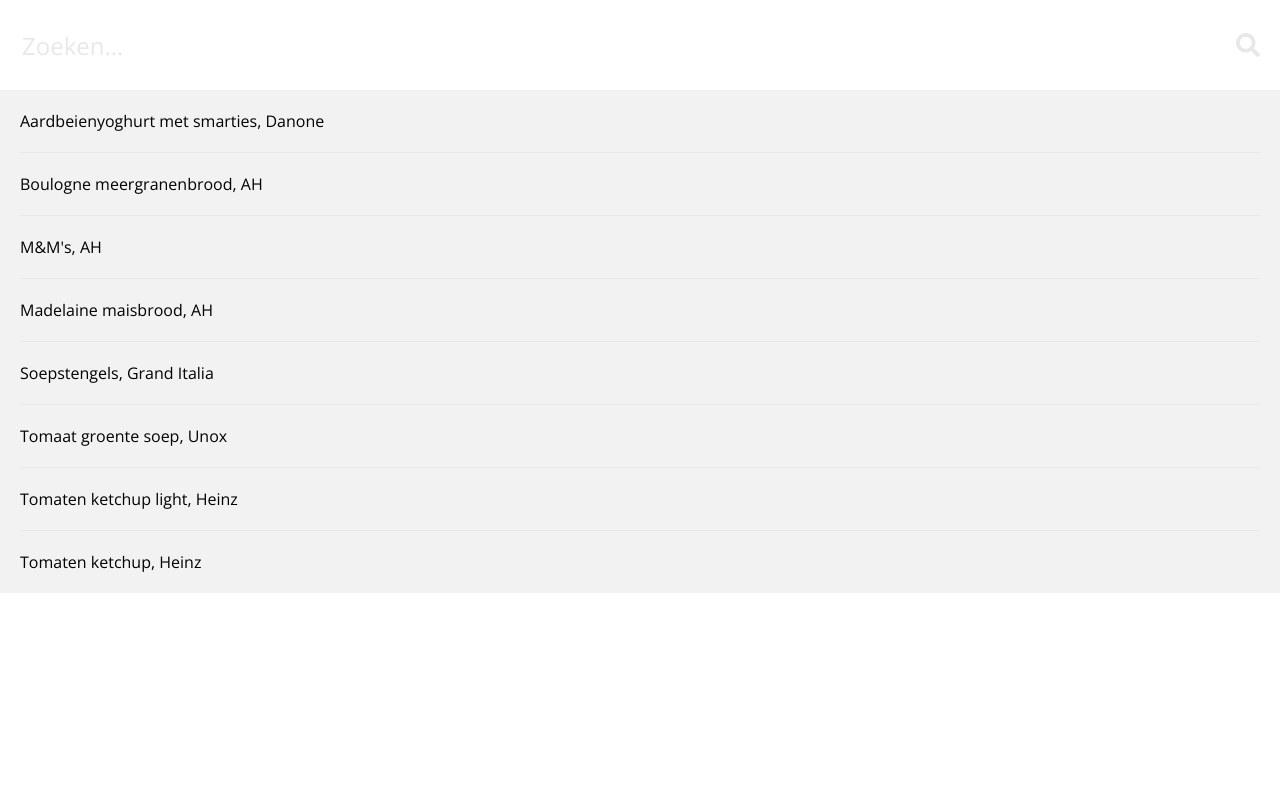
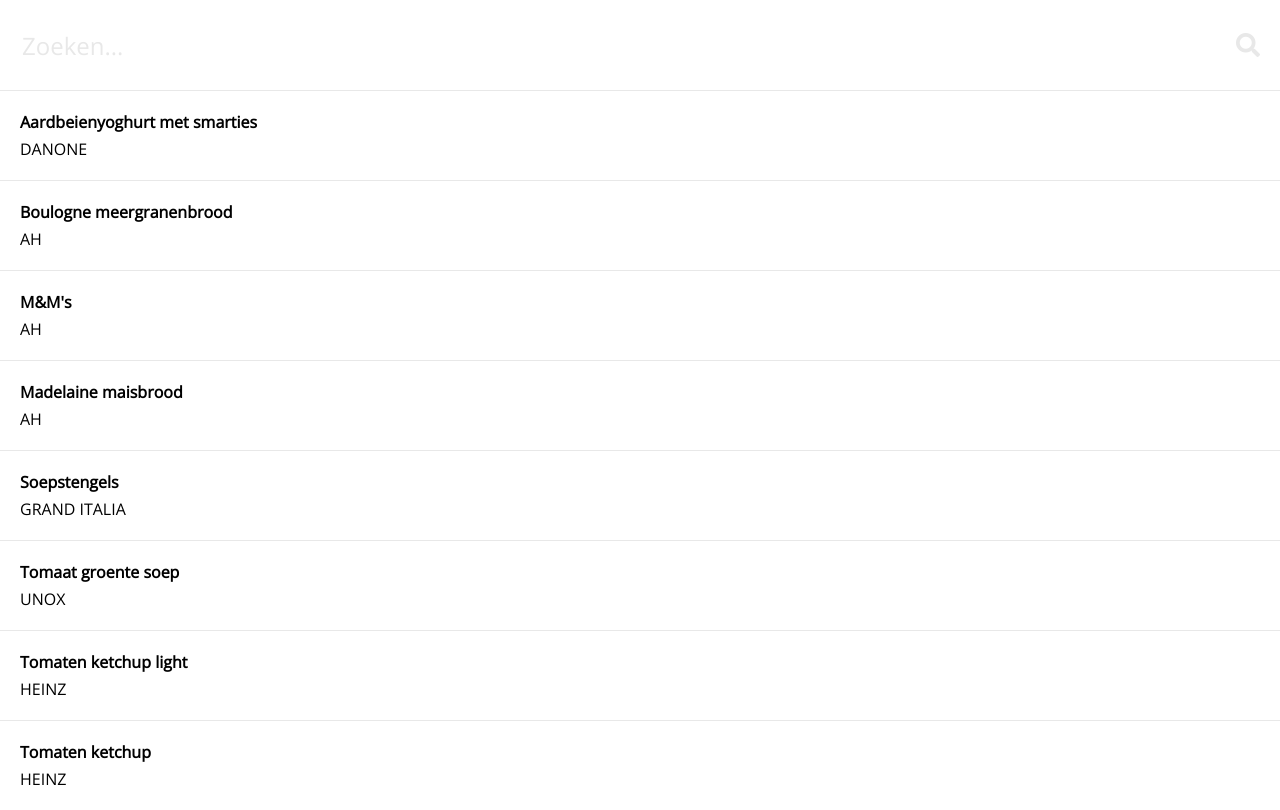
Before and after one commit to pcvandamcb/koolhydraatjes, a React app: page / in a window 1280 px wide. Built offline with nearby package versions, Linux system fonts and the light colour scheme.

Commit message:
Added brand styling to product list

```diff
--- a/src/components/ProductDetails.js
+++ b/src/components/ProductDetails.js
@@ -7,7 +7,7 @@
   const productDetails = products.find(product => product.id === parseInt(match.params.id, 10));
 
   return (
-    <div>
+    <div className="product-detail">
       <div className="back-button">
         <Link to="/">
           <i className="fas fa-angle-left" />
--- a/src/components/ProductList.js
+++ b/src/components/ProductList.js
@@ -40,17 +40,20 @@
     const productList = this.getProductList();
 
     return (
-      <div>
+      <div className="product-list">
         <div className="search">
           <input type="search" placeholder="Zoeken..." onChange={this.handleChange} />
-          <i class="fas fa-search"></i>
+          <i className="fas fa-search" />
         </div>
         <div className="search-results">
           <ul>
             {productList.map(product => (
               <li key={product.id}>
                 <Link to={`/product/${product.id}`}>
-                  {product.name}, {product.brand}
+                  <div className="product-name">
+                    <h1>{product.name}</h1>
+                    <span>{product.brand}</span>
+                  </div>
                 </Link>
               </li>
             ))}
--- a/src/style.scss
+++ b/src/style.scss
@@ -44,14 +44,10 @@
 
 .search-results {
   ul {
-    background: #f2f2f2;
     li {
-      padding: 20px 0px;
-      margin: 0px 20px;
-      border-bottom: 1px solid #e8e8e8;
-    }
-    li:last-child {
-      border-bottom: none;
+      padding: 20px 20px;
+      margin: 0px;
+      border-top: 1px solid #e8e8e8;
     }
   }
 }
@@ -68,17 +64,19 @@
 }
 
 .product-name {
-  margin: 20px;
-  height: 50px;
   h1 {
-    font-size: 22px;
-    margin: 10px 0px 0px 0px;
+    font-size: 16px;
+    margin: 0px 0px 5px 0px;
     display: flex;
     align-items: center;
   }
   span {
     text-transform: uppercase;
   }
+}
+
+.product-detail .product-name {
+  margin: 20px;
 }
 
 .product-details {
```
